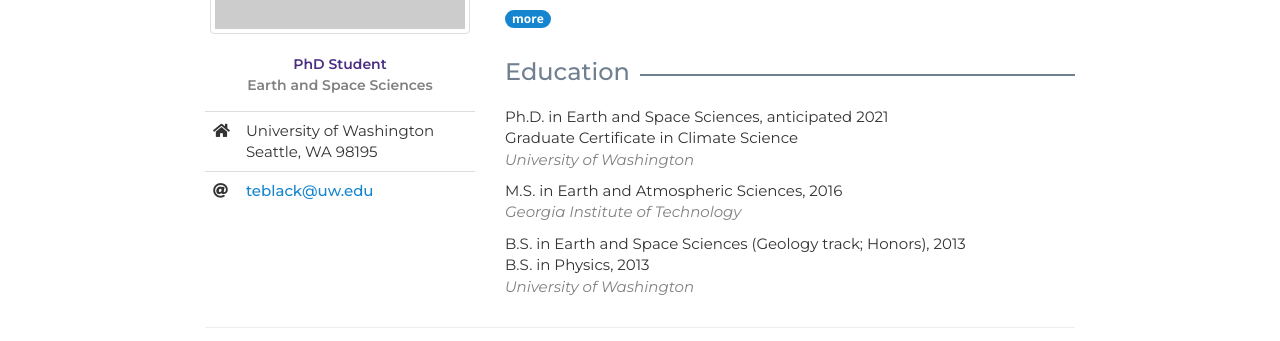
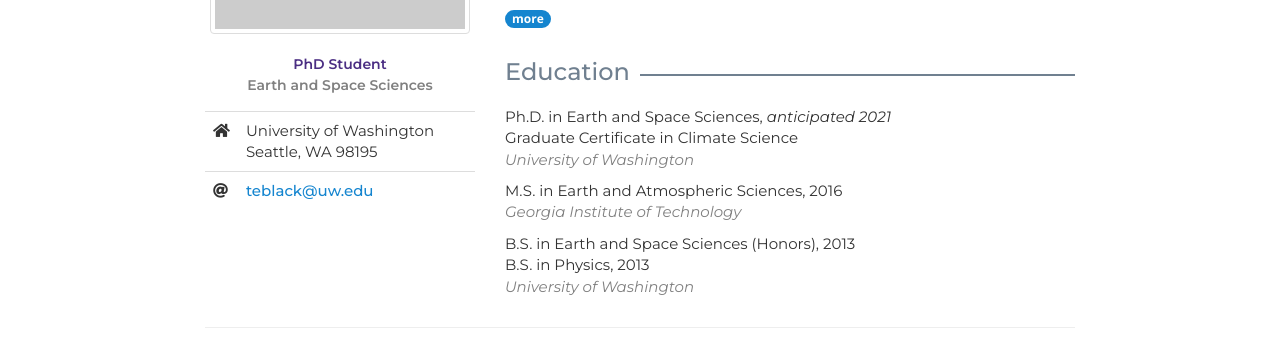
Before and after one commit to tarynblack/tarynblack.github.io, a Jekyll site: the page built from index.html, in a window 1280 px wide. Shown: the part 373-714 px from the top of the page. Built offline with Jekyll 4.4.1, drawn with Linux system fonts in a browser that asks for light colours; nearby versions of some CDN libraries; a style sheet for code colours, icons or effects is not loaded.

Commit message:
Update education in index

```diff
--- a/index.html
+++ b/index.html
@@ -56,7 +56,7 @@ title: Home | Taryn Black
 
         <ul id="education">
           <li>
-            Ph.D. in Earth and Space Sciences, anticipated 2021<br>
+              Ph.D. in Earth and Space Sciences, <em>anticipated 2021</em><br>
             Graduate Certificate in Climate Science<br>
             <span class="university"><em>University of Washington</em></span>
           </li>
@@ -65,7 +65,7 @@ title: Home | Taryn Black
             <span class="university"><em>Georgia Institute of Technology</em></span>
           </li>
           <li>
-            B.S. in Earth and Space Sciences (Geology track; Honors), 2013<br>
+            B.S. in Earth and Space Sciences (Honors), 2013<br>
             B.S. in Physics, 2013 <br>
             <span class="university"><em>University of Washington</em></span>
           </li>
```
